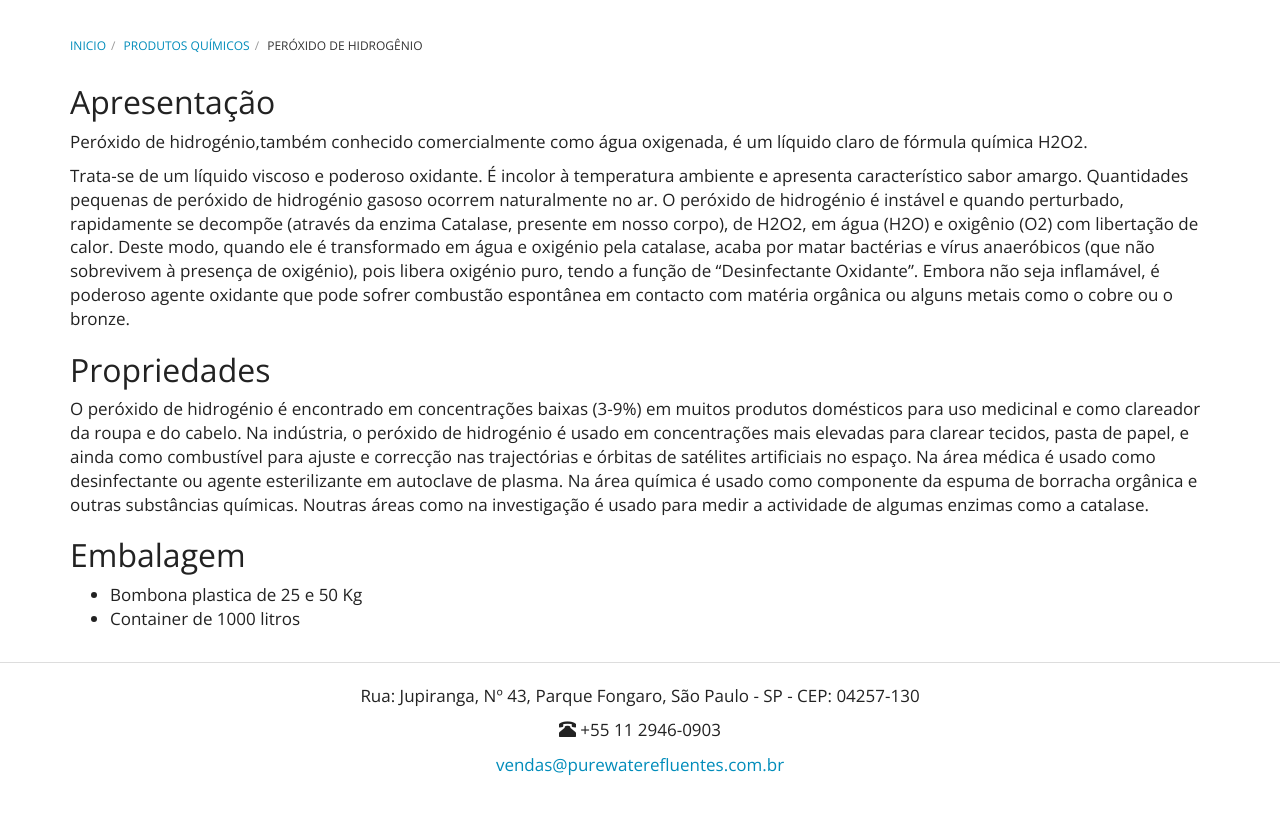
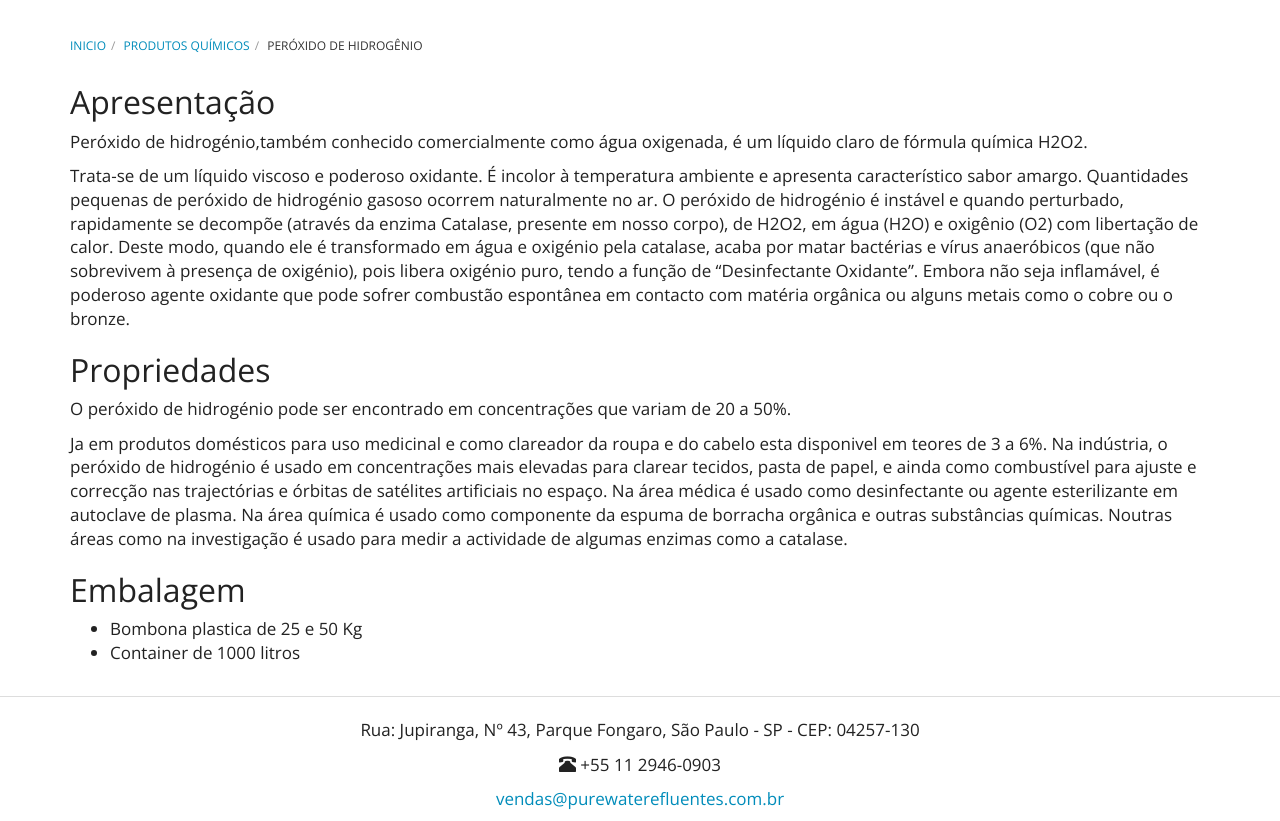
Before and after one commit to purewaterefluentes/purewaterefluentes.github.io, a Jekyll site: the page built from produtos/peroxido-hidrogenio.md, in a window 1280 px wide and 1068 px high. Shown: the part 247-1068 px from the top of the window. Built offline with Jekyll 4.4.1, drawn with Linux system fonts in a browser that asks for light colours; nearby versions of some CDN libraries; library files that are not in the unit come from our copies.

Commit message:
Update peroxido-hidrogenio.md

```diff
--- a/produtos/peroxido-hidrogenio.md
+++ b/produtos/peroxido-hidrogenio.md
@@ -12,7 +12,9 @@
 
 ## Propriedades
 
-O peróxido de hidrogénio é encontrado em concentrações baixas (3-9%) em muitos produtos domésticos para uso medicinal e como clareador da roupa e do cabelo. Na indústria, o peróxido de hidrogénio é usado em concentrações mais elevadas para clarear tecidos, pasta de papel, e ainda como combustível para ajuste e correcção nas trajectórias e órbitas de satélites artificiais no espaço. Na área médica é usado como desinfectante ou agente esterilizante em autoclave de plasma. Na área química é usado como componente da espuma de borracha orgânica e outras substâncias químicas. Noutras áreas como na investigação é usado para medir a actividade de algumas enzimas como a catalase.
+O peróxido de hidrogénio pode ser encontrado em concentrações que variam de 20 a 50%.
+
+Ja em produtos domésticos para uso medicinal e como clareador da roupa e do cabelo esta disponivel em teores de 3 a 6%. Na indústria, o peróxido de hidrogénio é usado em concentrações mais elevadas para clarear tecidos, pasta de papel, e ainda como combustível para ajuste e correcção nas trajectórias e órbitas de satélites artificiais no espaço. Na área médica é usado como desinfectante ou agente esterilizante em autoclave de plasma. Na área química é usado como componente da espuma de borracha orgânica e outras substâncias químicas. Noutras áreas como na investigação é usado para medir a actividade de algumas enzimas como a catalase.
 
 ## Embalagem
 
```
